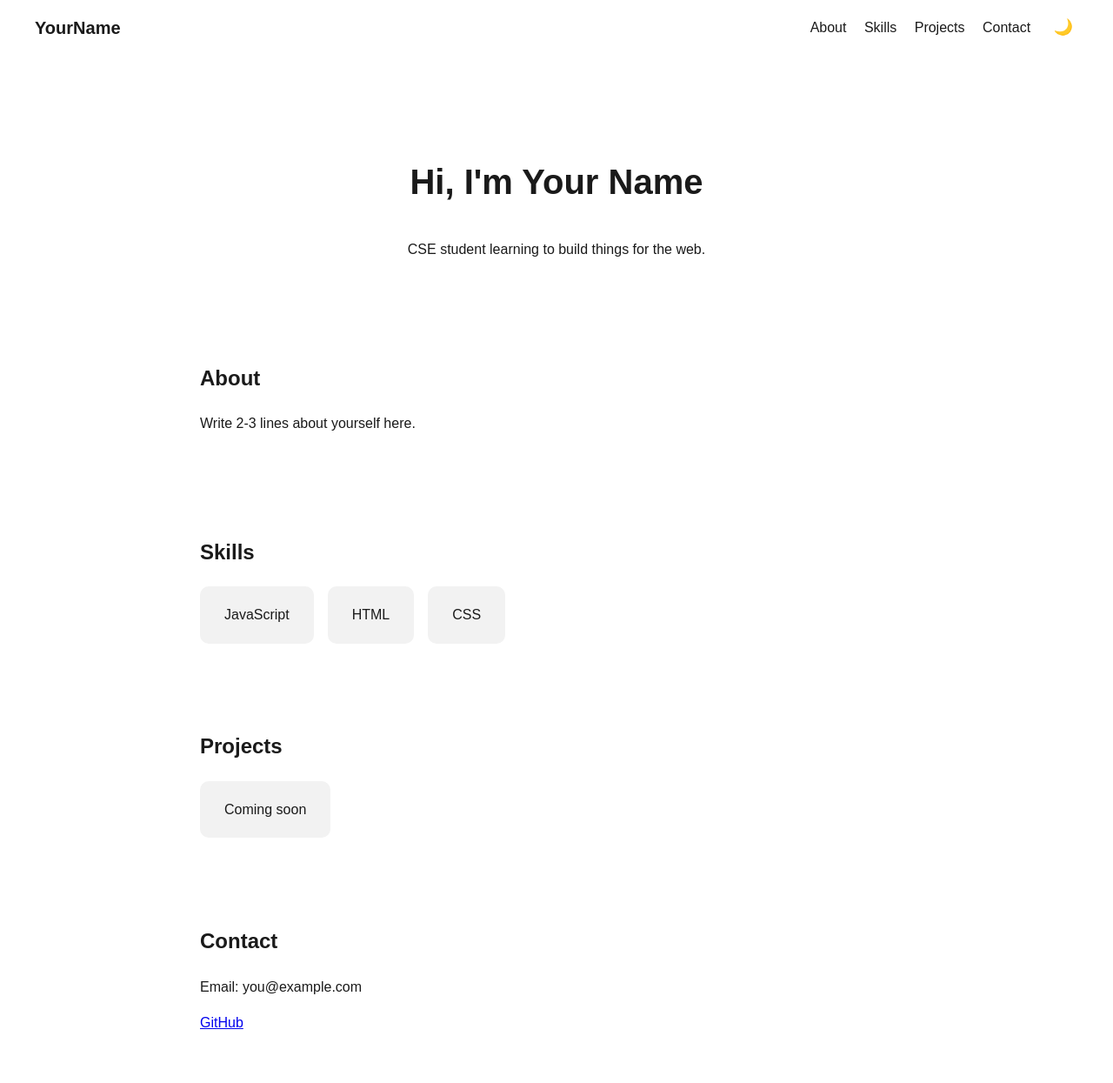
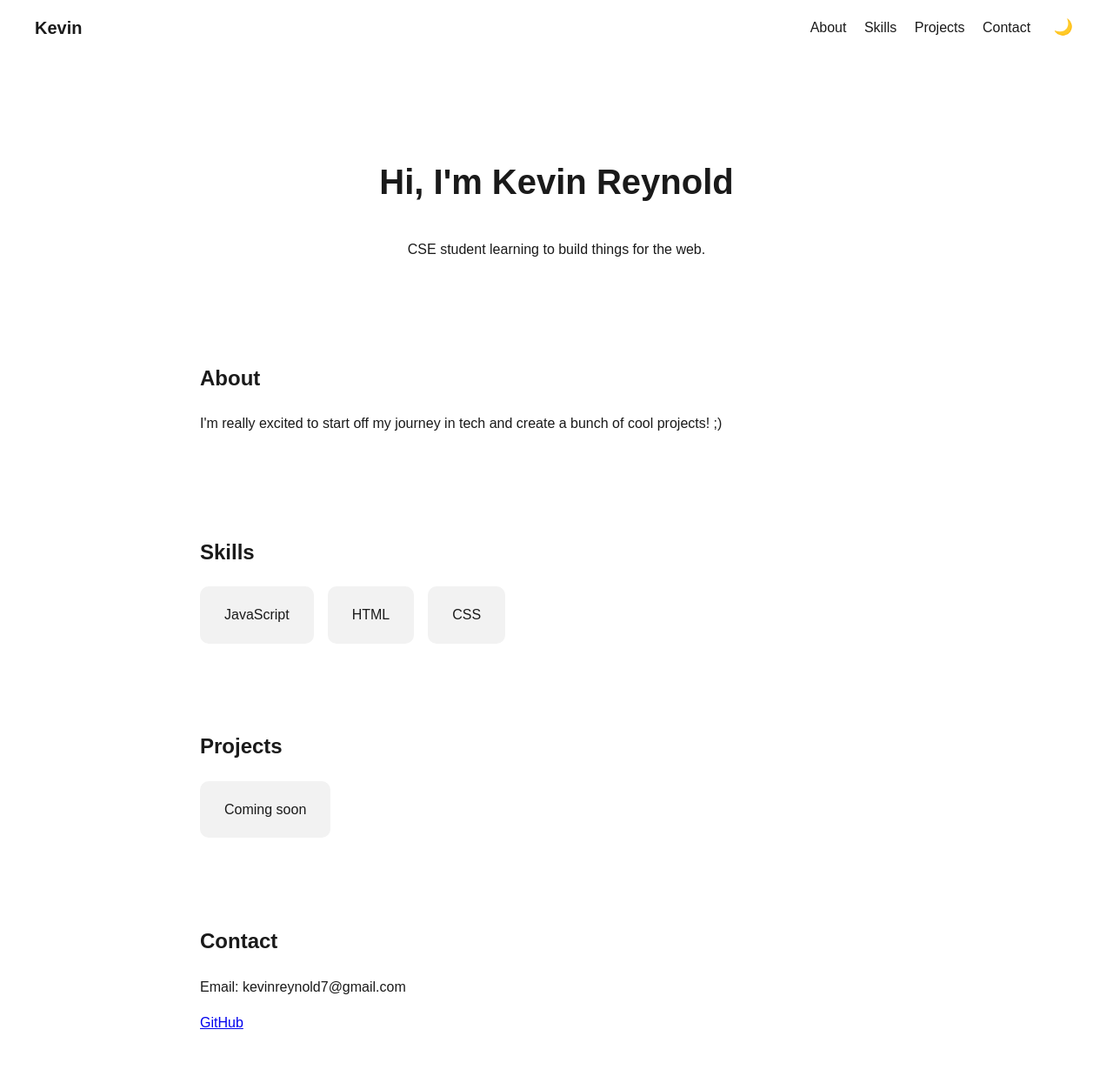
Before and after one commit to kevinreynold6969/Portfolio, a plain HTML site: page index.html in a window 1280 px wide. Shown: the whole page at 87% size. Drawn offline with Linux system fonts and the light colour scheme.

Commit message:
added my name

```diff
--- a/index.html
+++ b/index.html
@@ -9,7 +9,7 @@
 <body>
   <header>
     <nav>
-      <span class="logo">YourName</span>
+      <span class="logo">Kevin</span>
       <div class="links">
         <a href="#about">About</a>
         <a href="#skills">Skills</a>
@@ -21,13 +21,13 @@
   </header>
 
   <section class="hero">
-    <h1>Hi, I'm Your Name</h1>
+    <h1>Hi, I'm Kevin Reynold</h1>
     <p>CSE student learning to build things for the web.</p>
   </section>
 
   <section id="about">
     <h2>About</h2>
-    <p>Write 2-3 lines about yourself here.</p>
+    <p>I'm really excited to start off my journey in tech and create a bunch of cool projects! ;)</p>
   </section>
 
   <section id="skills">
@@ -48,8 +48,8 @@
 
   <section id="contact">
     <h2>Contact</h2>
-    <p>Email: you@example.com</p>
-    <p><a href="https://github.com/yourusername">GitHub</a></p>
+    <p>Email: kevinreynold7@gmail.com</p>
+    <p><a href="https://github.com/kevinreynold6969">GitHub</a></p>
   </section>
 
   <script src="script.js"></script>
```
